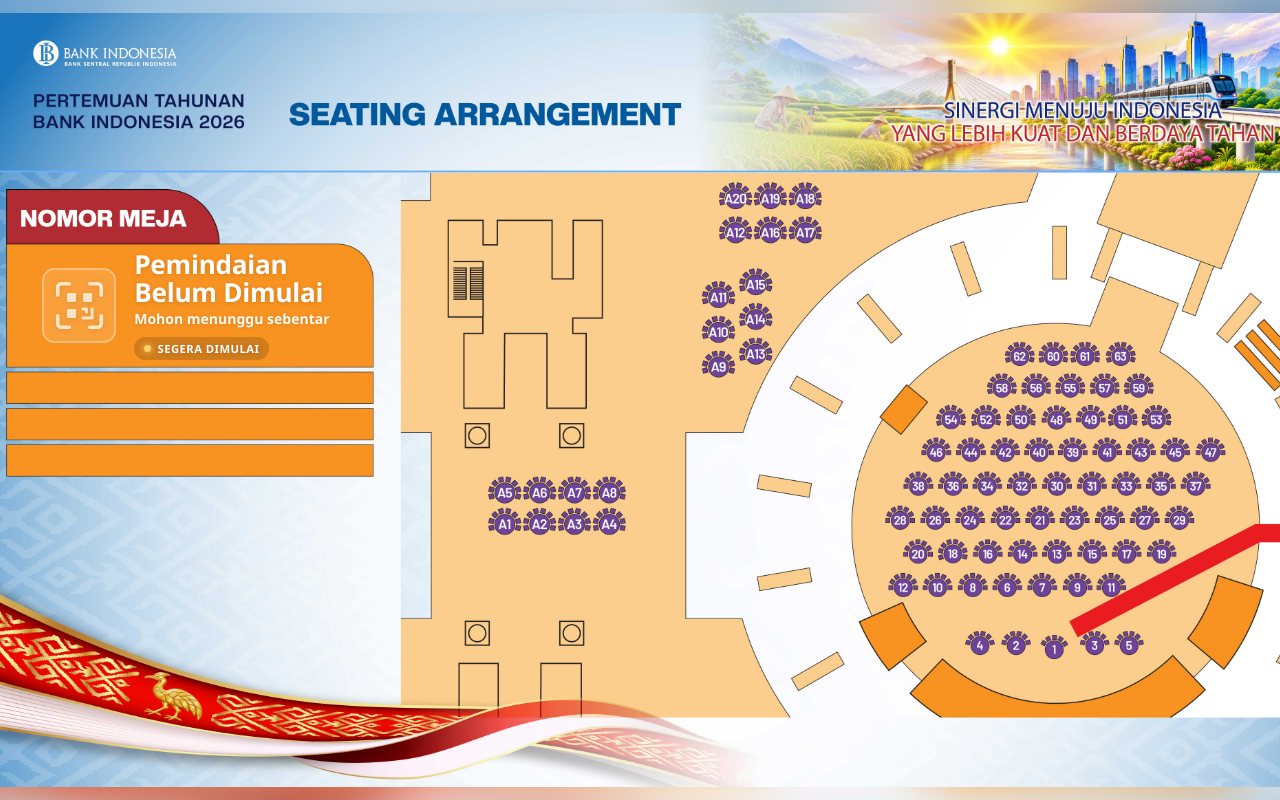
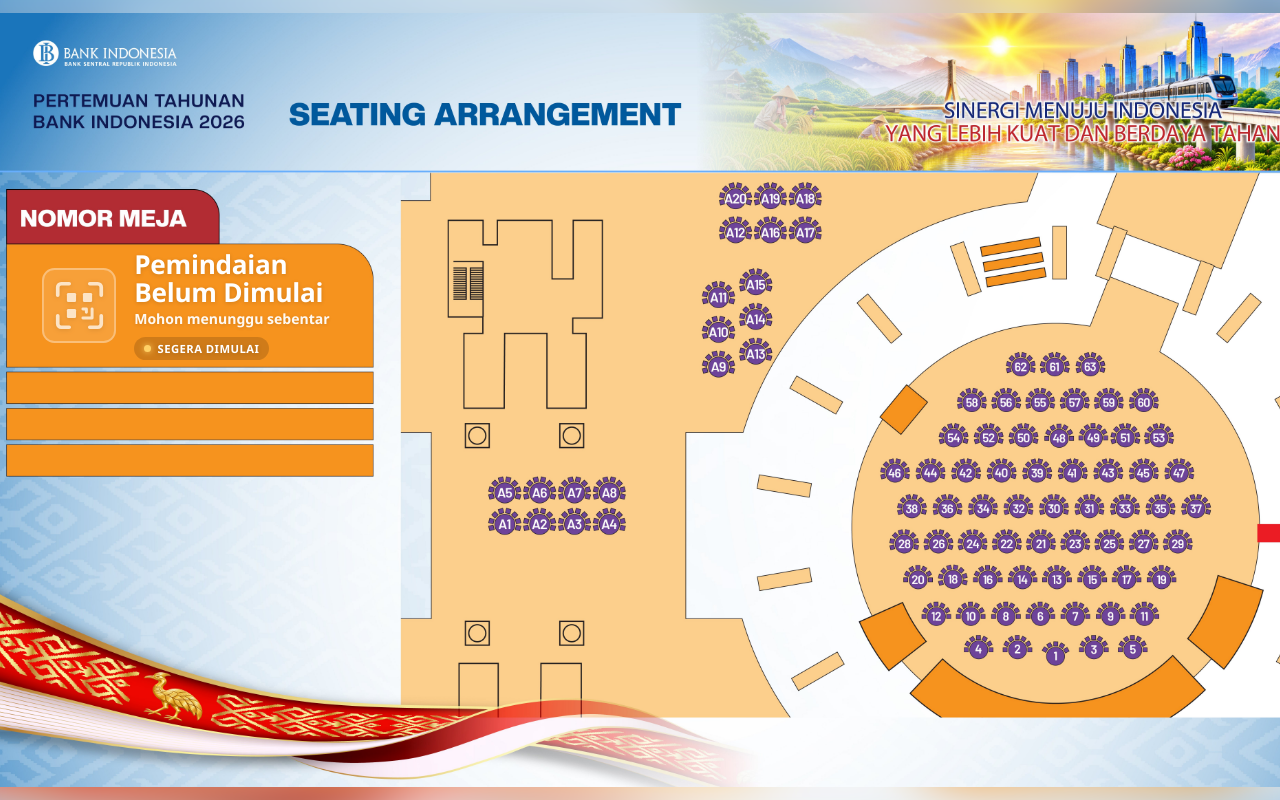
Before and after one commit to atigadev/seatingEvent, a PHP site: page /seat-ptbi/seating.php in a window 1280 px wide. Run offline with PHP 8.4, Linux system fonts and the light colour scheme; data that the repository does not hold is empty.

Commit message:
Seating: gambar denah baru & posisi meja disesuaikan
- assets/img/seating-bg.jpg diganti dengan denah terbaru (8000x4500,
  dikompres ulang 9,6 MB -> 2,5 MB)
- assets/seating-tables.json: posisi 83 meja (1-63, A1-A20) dideteksi ulang
  dari lingkaran meja pada gambar baru, efek berpendar tepat di meja
- Cache-bust gambar latar kiosk (seating.css v17) dan denah aplikasi
  petugas (m/ v1.0.2)

Co-Authored-By: Claude Opus 5.5 <noreply@anthropic.com>

```diff
--- a/assets/seating-tables.json
+++ b/assets/seating-tables.json
@@ -1 +1 @@
-{"1":[6169,3702],"2":[5948,3678],"3":[6405,3678],"4":[5738,3677],"5":[6605,3678],"6":[5897,3340],"7":[6100,3341],"8":[5696,3341],"9":[6305,3341],"10":[5491,3341],"11":[6501,3341],"12":[5292,3341],"13":[6185,3147],"14":[5986,3147],"15":[6391,3147],"16":[5783,3147],"17":[6590,3148],"18":[5579,3144],"19":[6792,3147],"20":[5377,3147],"21":[6088,2950],"22":[5887,2949],"23":[6288,2950],"24":[5681,2949],"25":[6493,2949],"26":[5478,2948],"27":[6696,2950],"28":[5273,2949],"29":[6897,2949],"30":[6184,2752],"31":[6388,2752],"32":[5982,2752],"33":[6588,2752],"34":[5781,2751],"35":[6789,2752],"36":[5581,2752],"37":[6993,2752],"38":[5378,2751],"39":[6276,2556],"40":[6079,2555],"41":[6477,2555],"42":[5884,2554],"43":[6672,2555],"44":[5686,2555],"45":[6871,2555],"46":[5482,2555],"47":[7079,2556],"48":[6182,2367],"49":[6380,2364],"50":[5975,2365],"51":[6568,2365],"52":[5775,2365],"53":[6764,2366],"54":[5570,2364],"55":[6263,2181],"56":[6065,2180],"57":[6464,2182],"58":[5863,2181],"59":[6659,2180],"60":[6163,1997],"61":[6350,1997],"62":[5970,1997],"63":[6558,1998],"A1":[2975,2973],"A2":[3178,2972],"A3":[3380,2973],"A4":[3584,2972],"A5":[2975,2790],"A6":[3177,2788],"A7":[3381,2790],"A8":[3581,2789],"A9":[4216,2057],"A10":[4213,1856],"A11":[4218,1654],"A12":[4314,1277],"A13":[4429,1984],"A14":[4436,1781],"A15":[4430,1580],"A16":[4514,1278],"A17":[4722,1278],"A18":[4718,1079],"A19":[4516,1080],"A20":[4315,1080]}
+{"48":[6196,2459],"49":[6394,2456],"50":[5990,2458],"51":[6582,2458],"52":[5787,2458],"53":[6777,2458],"54":[5583,2458],"55":[6087,2253],"56":[5890,2253],"57":[6287,2253],"9":[6496,3495],"1":[6176,3725],"10":[5682,3495],"20":[5376,3281],"3":[6398,3689],"40":[5861,2663],"6":[6088,3494],"5":[6624,3689],"7":[6290,3496],"4":[5729,3689],"60":[6689,2252],"8":[5887,3494],"30":[6166,2870],"2":[5954,3689],"31":[6373,2871],"41":[6275,2663],"11":[6692,3495],"21":[6091,3075],"61":[6171,2045],"A1":[2971,2958],"12":[5483,3495],"22":[5892,3075],"62":[5974,2045],"32":[5959,2870],"42":[5656,2663],"A2":[3176,2958],"33":[6579,2870],"43":[6481,2662],"A3":[3379,2958],"23":[6289,3075],"13":[6183,3281],"63":[6379,2045],"14":[5984,3281],"A4":[3581,2958],"44":[5449,2662],"24":[5693,3074],"34":[5754,2870],"25":[6488,3075],"15":[6389,3281],"45":[6688,2663],"A5":[2972,2774],"35":[6787,2870],"16":[5782,3281],"A6":[3175,2775],"46":[5243,2663],"26":[5494,3075],"36":[5546,2870],"47":[6895,2663],"27":[6687,3076],"A7":[3380,2776],"17":[6588,3282],"37":[6993,2871],"A8":[3579,2774],"58":[5689,2253],"18":[5578,3281],"38":[5340,2870],"28":[5295,3075],"A9":[4216,2043],"59":[6485,2253],"29":[6886,3075],"39":[6068,2663],"19":[6791,3281],"A10":[4217,1840],"A11":[4217,1639],"A12":[4316,1262],"A13":[4431,1967],"A14":[4433,1766],"A15":[4433,1564],"A16":[4516,1262],"A17":[4719,1263],"A18":[4718,1063],"A19":[4515,1064],"A20":[4314,1063]}
--- a/assets/seating.css
+++ b/assets/seating.css
@@ -14,7 +14,7 @@ body {
    jauh dari 16:9 (tablet 4:3, portrait), sehingga tidak pernah ada bilah polos. */
 body::before {
   content: ""; position: fixed; inset: -60px; z-index: -1;
-  background: url("img/seating-bg.jpg") center / cover no-repeat;
+  background: url("img/seating-bg.jpg?v=2") center / cover no-repeat;
   filter: blur(28px) saturate(1.1) brightness(.97);
 }
 
@@ -24,7 +24,7 @@ body::before {
   position: fixed; left: 50%; top: 50%; transform: translate(-50%, -50%);
   width: min(100vw, 177.78vh); width: min(100vw, 177.78dvh);
   aspect-ratio: 8000 / 4500;
-  background: url("img/seating-bg.jpg") center / 100% 100% no-repeat;
+  background: url("img/seating-bg.jpg?v=2") center / 100% 100% no-repeat;
   container-type: inline-size;
 }
 .stage.fitted { transform: none; }
--- a/m/index.php
+++ b/m/index.php
@@ -7,7 +7,7 @@ declare(strict_types=1);
  */
 require_once __DIR__ . '/../lib/functions.php';
 
-const M_VERSION = '1.0.1';
+const M_VERSION = '1.0.2';
 $cfg = app_config();
 $event = (string) $cfg['event_name'];
 $sub = (string) ($cfg['event_sub'] ?? '');
@@ -113,7 +113,7 @@ $v = function (string $f): string { return $f . '?v=' . (is_file(__DIR__ . '/' .
         <button type="button" class="link" id="btn-zoom">Perbesar</button>
       </div>
       <div class="map" id="map">
-        <img src="denah.php" alt="Denah seating" id="map-img" loading="lazy">
+        <img src="denah.php?v=<?= @filemtime(__DIR__ . '/../assets/img/seating-bg.jpg') ?>" alt="Denah seating" id="map-img" loading="lazy">
         <span class="pin" id="pin"><i></i><b id="pin-num"></b></span>
       </div>
     </div>
@@ -146,7 +146,7 @@ $v = function (string $f): string { return $f . '?v=' . (is_file(__DIR__ . '/' .
 <!-- denah diperbesar -->
 <div class="zoom" id="zoom" hidden>
   <div class="zoom-bar"><b id="zoom-title">Lokasi Meja</b><button type="button" class="icon-btn" id="zoom-close" aria-label="Tutup">✕</button></div>
-  <div class="zoom-body" id="zoom-body"><div class="zoom-inner" id="zoom-inner"><img src="denah.php" alt=""><span class="pin" id="zpin"><i></i><b id="zpin-num"></b></span></div></div>
+  <div class="zoom-body" id="zoom-body"><div class="zoom-inner" id="zoom-inner"><img src="denah.php?v=<?= @filemtime(__DIR__ . '/../assets/img/seating-bg.jpg') ?>" alt=""><span class="pin" id="zpin"><i></i><b id="zpin-num"></b></span></div></div>
 </div>
 
 <div class="loading" id="loading" hidden><span></span></div>
--- a/m/sw.js
+++ b/m/sw.js
@@ -5,7 +5,7 @@
  * - API (../api/): selalu ke jaringan, tidak pernah di-cache (data peserta).
  * Naikkan VERSION setiap kali aset diubah.
  */
-const VERSION = 'm-1.0.1';
+const VERSION = 'm-1.0.2';
 const CACHE = 'cekmeja-' + VERSION;
 const SHELL = ['./', 'app.css', 'app.js', 'pwa.js', 'manifest.json', 'denah.php', '../assets/vendor/html5-qrcode.min.js', '../assets/icons/icon-192.png'];
 
--- a/seating.php
+++ b/seating.php
@@ -39,7 +39,7 @@ $jsConfig = [
 <meta name="apple-mobile-web-app-capable" content="yes">
 <meta name="mobile-web-app-capable" content="yes">
 <link rel="icon" type="image/png" sizes="32x32" href="assets/icons/favicon-32.png">
-<link rel="stylesheet" href="assets/seating.css?v=16">
+<link rel="stylesheet" href="assets/seating.css?v=17">
 <style>
   @page { size: <?= e($cfg['print']['paper_size']) ?>; margin: 0; }
   @media print { #ticket { width: <?= e($cfg['print']['printable_width'] ?? '72mm') ?> !important; } }
```
Also changed, not shown: assets/img/seating-bg.jpg.
